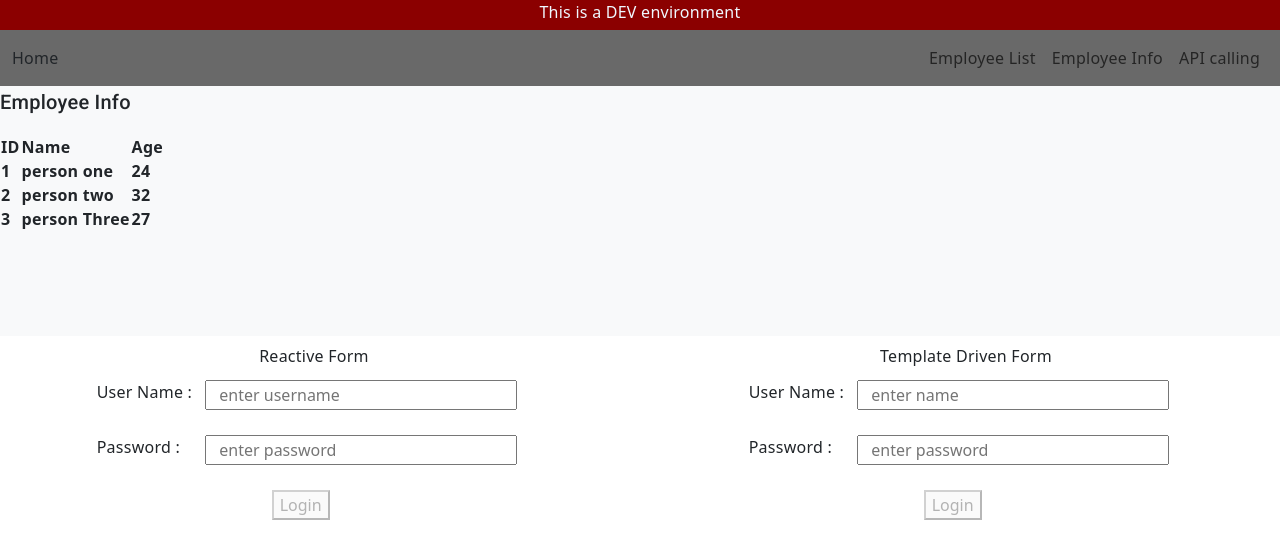
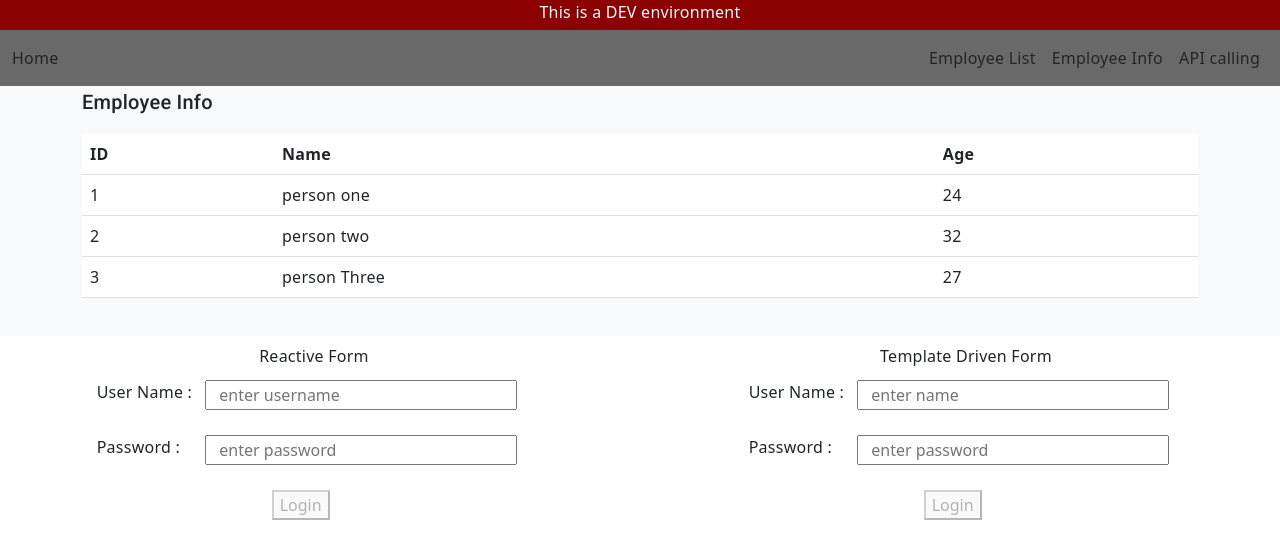
Before and after one commit to Pranav-Komirishetty/Angular, an Angular app: page /employee-info in a window 1280 px wide. Shown: the top 558 px of the page. Built offline with nearby package versions, Linux system fonts and the light colour scheme; no server answers.

Commit message:
Update employee-info.component.html
..

```diff
--- a/src/app/employee-info/employee-info.component.html
+++ b/src/app/employee-info/employee-info.component.html
@@ -1,13 +1,19 @@
-<h2>Employee Info</h2>
-
-<table >
-    <th >ID
-        <tr *ngFor = "let employeedata of employeedata">{{employeedata.ID}}</tr>
-    </th>
-    <th>Name
-        <tr *ngFor = "let employeedata of employeedata">{{employeedata.Name}}</tr>
-    </th>
-    <th>Age
-        <tr *ngFor = "let employeedata of employeedata">{{employeedata.Age}}</tr>
-    </th>
-</table>
+<div class="container">
+    <h2>Employee Info</h2>
+    <table class="table">
+        <thead>
+            <tr>
+                <th>ID</th>
+                <th>Name</th>
+                <th>Age</th>
+            </tr>
+        </thead>
+        <tbody>
+            <tr  *ngFor = "let employeedata of employeedata">
+                <td>{{employeedata.ID}}</td>
+                <td>{{employeedata.Name}}</td>
+                <td>{{employeedata.Age}}</td>
+            </tr>
+        </tbody>
+    </table>
+</div>
```
